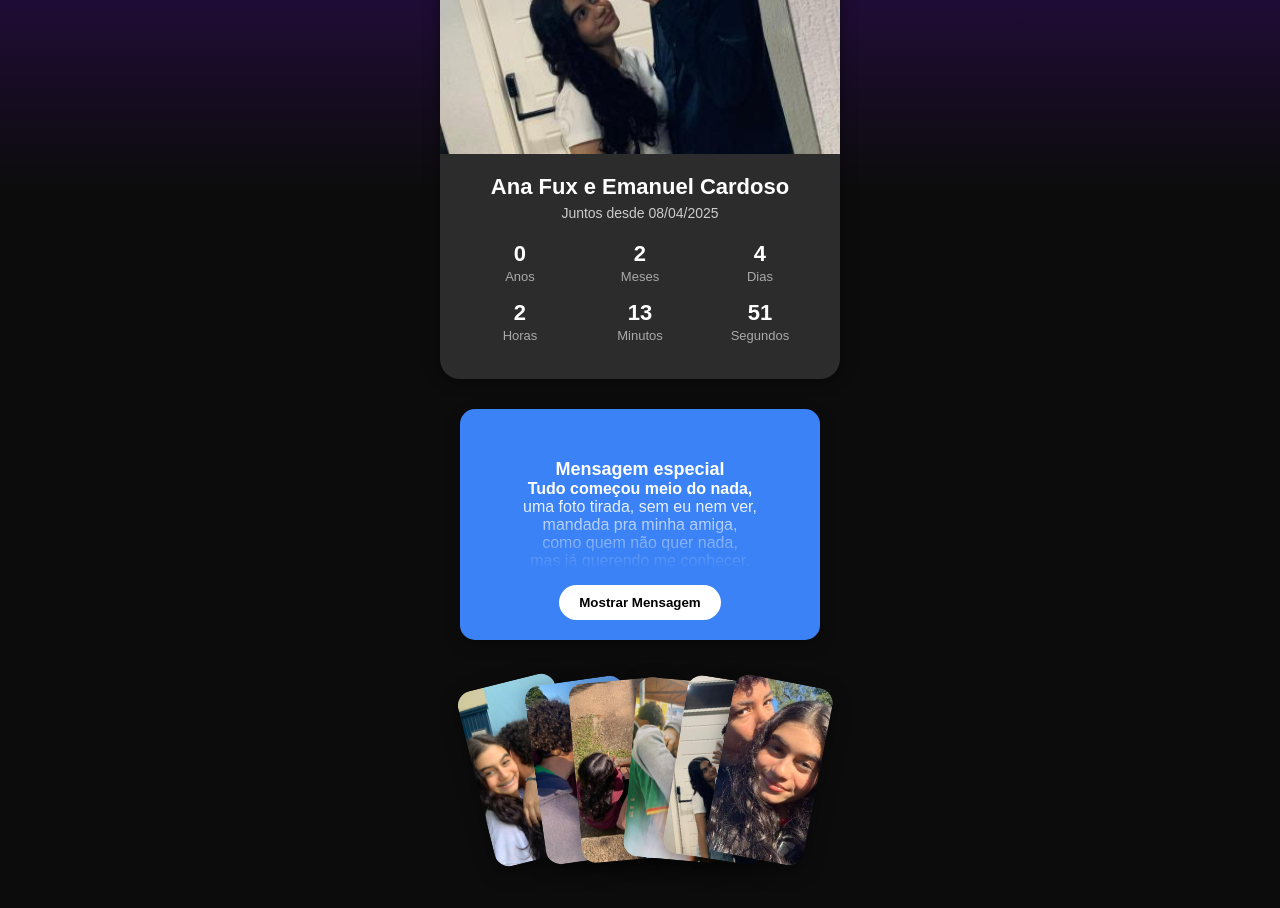
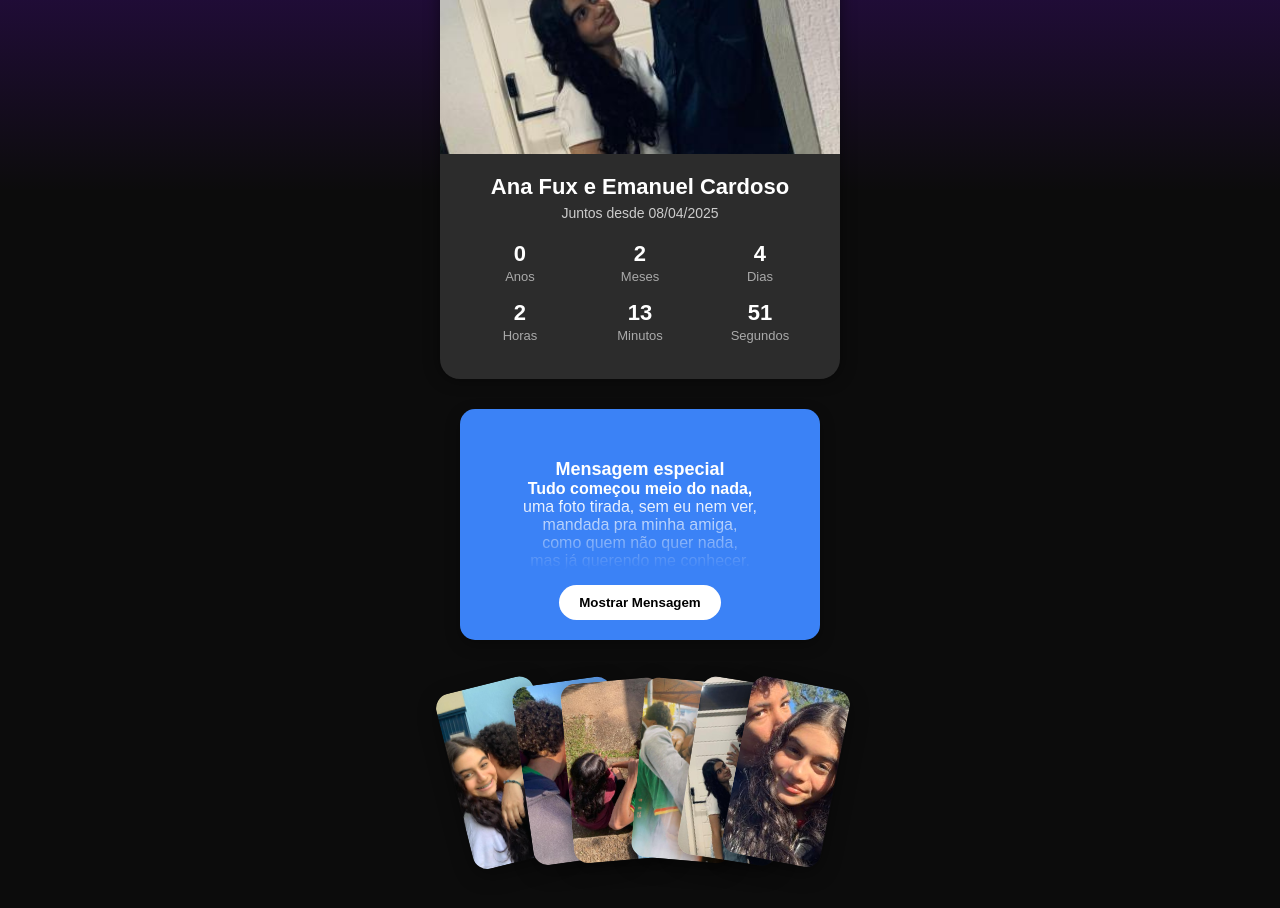
Before and after one commit to TeamAntiLagDeveloper/Entre-Olhares-um-Amor, a plain HTML site: page index.html in a window 1280 px wide. Shown: the part 720-1628 px from the top of the page. Drawn offline with Linux system fonts and the light colour scheme.

Commit message:
Add files via upload

```diff
--- a/index.html
+++ b/index.html
@@ -455,7 +455,7 @@ body, html {
 }
 
     .cartao {
-      position: absolute;
+  position: absolute;
       top: 9%;
       left: 48%;
       width: 100px;
@@ -463,10 +463,9 @@ body, html {
       border-radius: 15px;
       overflow: hidden;
       box-shadow: 0 6px 20px rgba(0, 0, 0, 0.4);
-      transition: transform 0.4s ease, z-index 0.4s;
-      cursor: pointer;
-      transform-origin: center center;
-    }
+  transform-origin: bottom center;
+  transition: transform 0.4s ease;
+}
 
     .cartao img {
       width: 100%;
```
